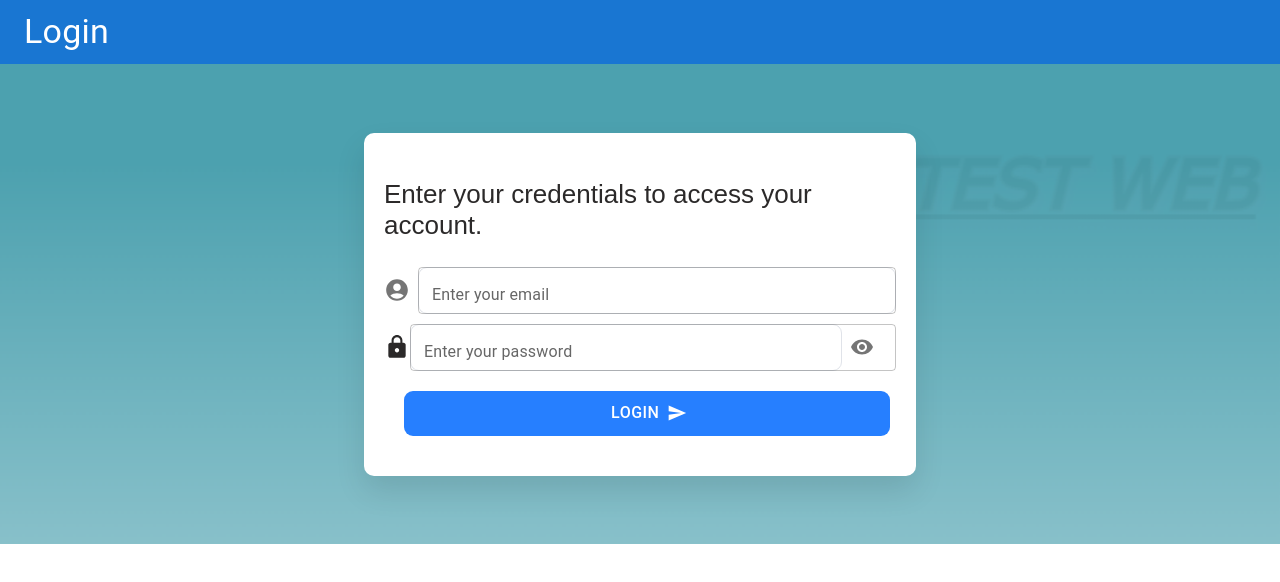
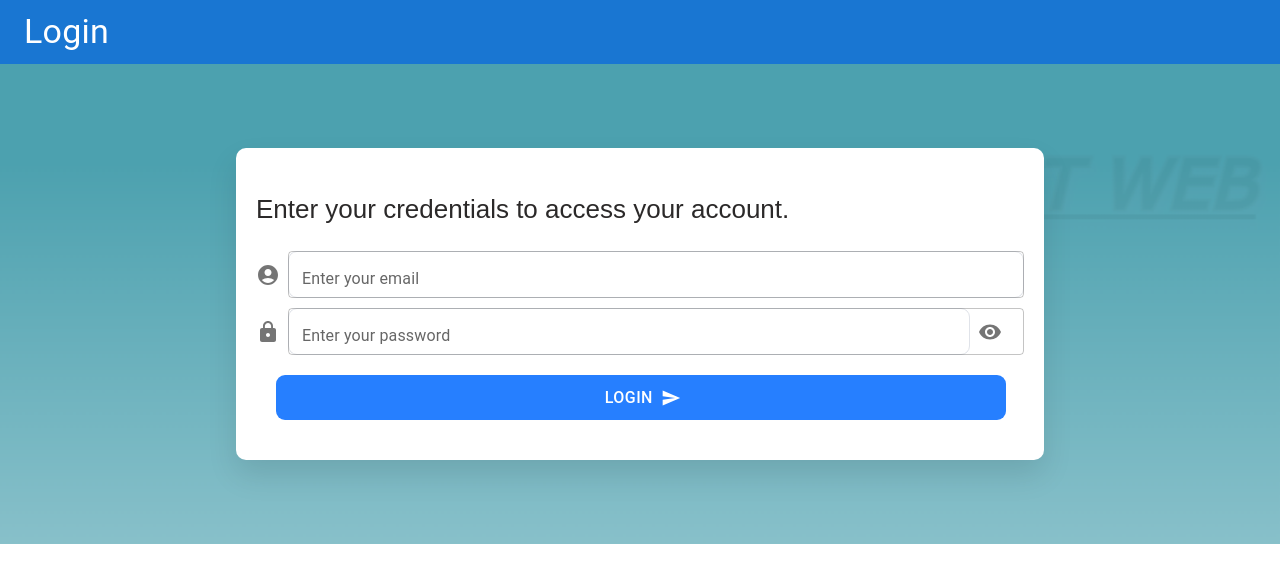
Before and after one commit to yungwenpeng/react-dashboard-example, a React (Create React App) app: page / in a window 1280 px wide. Shown: the top 582 px of the page. Built offline with nearby package versions, Linux system fonts and the light colour scheme.

Commit message:
Modify some icon from @mui/icons-material

```diff
--- a/src/collections/index.js
+++ b/src/collections/index.js
@@ -18,9 +18,9 @@ export { default as ListItem } from "@mui/material/ListItem";
 export { default as ListItemIcon } from "@mui/material/ListItemIcon";
 export { default as ListItemButton } from "@mui/material/ListItemButton";
 export { default as ListItemText } from "@mui/material/ListItemText";
-export { default as LockIcon } from '@material-ui/icons/Lock';
+export { default as LockIcon } from '@mui/icons-material/Lock';
 export { default as LogoutIcon } from '@mui/icons-material/Logout';
-export { default as MenuIcon } from "@material-ui/icons/Menu";
+export { default as MenuIcon } from "@mui/icons-material/Menu";
 export { default as Paper } from '@mui/material/Paper';
 export { default as TextField } from '@mui/material/TextField';
 export { default as Toolbar }from '@mui/material/Toolbar';
--- a/src/components/Drawer/Drawer.js
+++ b/src/components/Drawer/Drawer.js
@@ -1,5 +1,4 @@
 import React, { useState } from "react";
-import { IconButton } from "@material-ui/core";
 import useToken from '../../useToken';
 import jwt_decode from "jwt-decode";
 import { styled } from "@mui/material/styles";
@@ -48,7 +47,6 @@ const StyledList = styled(collections.List)({
   },
 });
 
-
 function DrawerComponent() {
   const drawerWidth = 240;
   const [openDrawer, setOpenDrawer] = useState(false);
@@ -94,16 +92,12 @@ function DrawerComponent() {
                 <collections.ListItemText primary='Home' />
               </collections.ListItemButton>
             </collections.ListItem>
-          </collections.List>
-          <collections.List>
             <collections.ListItem onClick={() => setOpenDrawer(false)}>
               <collections.ListItemButton component="a" href="/users">
                 <collections.ListItemIcon><collections.SupervisorAccountIcon /></collections.ListItemIcon>
                 <collections.ListItemText primary='Users' />
               </collections.ListItemButton>
             </collections.ListItem>
-          </collections.List>
-          <collections.List>
             <collections.ListItem onClick={() => setOpenDrawer(false)}>
               <collections.ListItemButton component="a" href="/dashboard">
                 <collections.ListItemIcon><collections.DashboardIcon /></collections.ListItemIcon>
@@ -126,11 +120,11 @@ function DrawerComponent() {
         </StyledList>
 
       </collections.Drawer>
-      <IconButton onClick={() => setOpenDrawer(!openDrawer)} style={{ color: "white", alignItems: 'center'}}>
+      <collections.IconButton onClick={() => setOpenDrawer(!openDrawer)} style={{ color: "white", alignItems: 'center' }}>
         <collections.Tooltip title="Navigation menu">
           <collections.MenuIcon />
         </collections.Tooltip>
-      </IconButton>
+      </collections.IconButton>
     </>
   );
 }
--- a/src/components/Login/Login.css
+++ b/src/components/Login/Login.css
@@ -13,10 +13,9 @@
     background-size: cover;
 }
 
-
 .card {
     height: 70%;
-    width: 40%;
+    width: 60%;
     background-color: #fff;
     position: relative;
     box-shadow: 0 15px 30px rgba(0, 0, 0, 0.1);
--- a/src/components/Login/Login.js
+++ b/src/components/Login/Login.js
@@ -93,7 +93,7 @@ function Login({ setToken }) {
         <div className="card">
           <p>Enter your credentials to access your account.</p>
           <collections.Box sx={{ display: 'flex', alignItems: 'center' }}>
-            <collections.AccountCircleIcon fontSize='inherit' sx={{ color: 'action.active', mr: 1, my: 0.5 }} />
+            <collections.AccountCircleIcon sx={{ color: 'action.active', mr: 1, my: 0.5 }} />
             <collections.TextField
               type="text"
               className="input-text"
@@ -104,7 +104,7 @@ function Login({ setToken }) {
             />
           </collections.Box>
           <collections.Box className="input-text" sx={{ display: 'flex', alignItems: 'center' }}>
-            <collections.LockIcon fontSize='inherit' sx={{ color: 'action.active', mr: 1, my: 0.5 }} />
+            <collections.LockIcon sx={{ color: 'action.active', mr: 1, my: 0.5 }} />
             <collections.TextField
               type={textFieldType}
               className="input-text"
```
